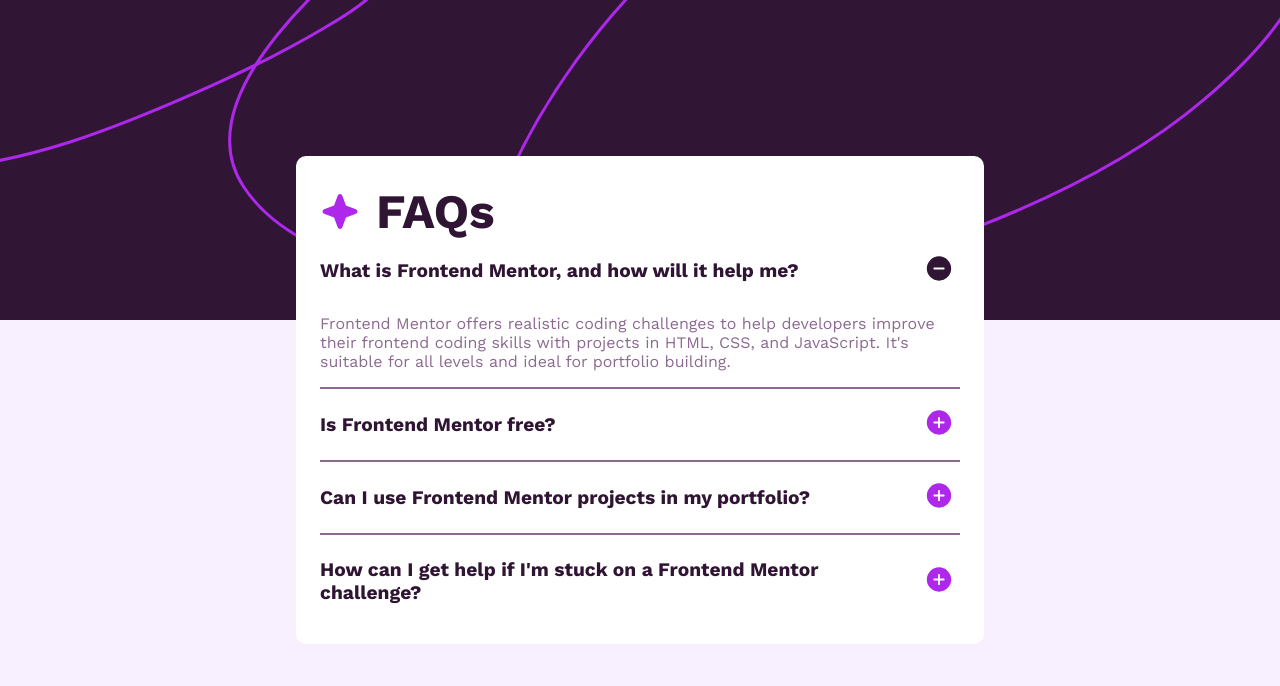
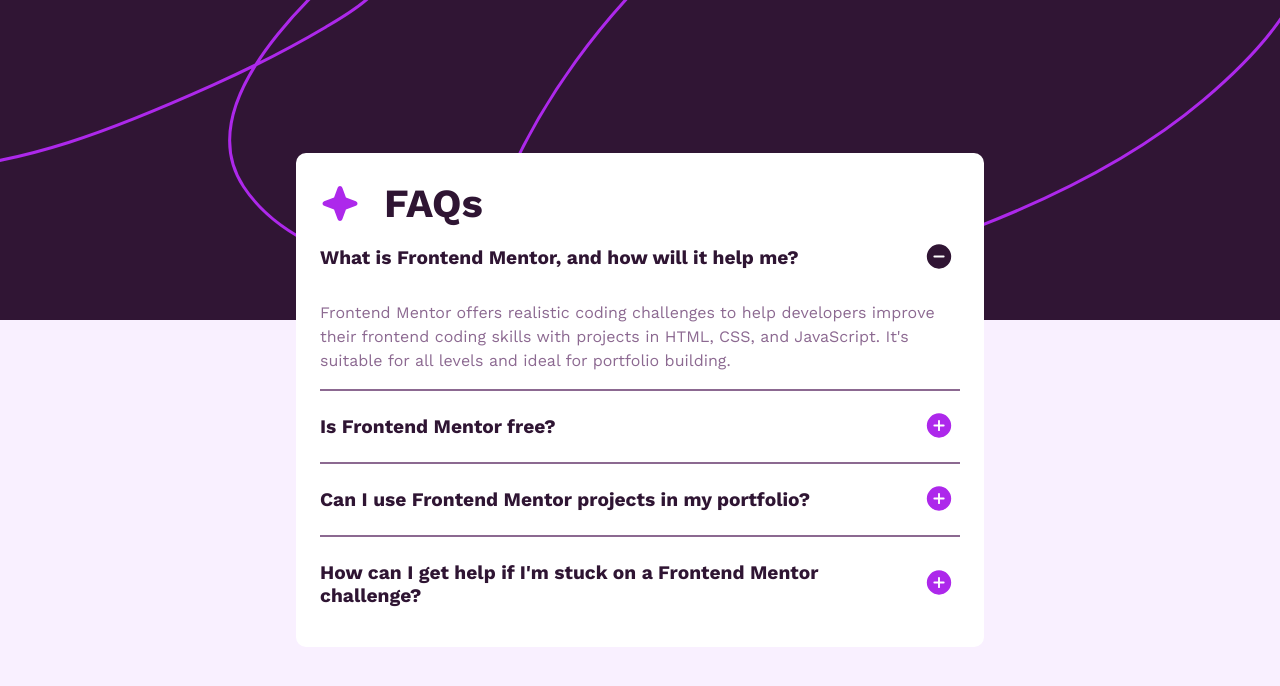
Before and after one commit to CamrynTidsworth/faq-accordion, a plain HTML site: page index.html in a window 1280 px wide. Drawn offline with nearby package versions, Linux system fonts and the light colour scheme.

Commit message:
styling tweaks and readme update

```diff
--- a/index.html
+++ b/index.html
@@ -6,6 +6,7 @@
   <link rel="icon" type="image/png" sizes="32x32" href="./assets/images/favicon-32x32.png">
   <link rel="stylesheet" type="text/css" href="style.css" />
   <link href="https://fonts.googleapis.com/css2?family=Work+Sans:ital,wght@0,100..900;1,100..900&display=swap" rel="stylesheet">
+  <link href="reset.css" />
   <title>Frontend Mentor | FAQ accordion</title>
 </head>
 <body>
@@ -89,13 +90,6 @@
       </div>
     </section>
   </main>
-
   <script src="script.js"></script>
-  <!--
-  <div class="attribution">
-    Challenge by <a href="https://www.frontendmentor.io?ref=challenge" target="_blank">Frontend Mentor</a>.
-    Coded by <a href="#">Your Name Here</a>.
-  </div>
-  -->
 </body>
 </html>
--- a/script.js
+++ b/script.js
@@ -1,15 +1,9 @@
 
 
-const accordions = document.querySelectorAll('.accordion');
+let accordions = document.querySelectorAll('.accordion');
 accordions.forEach(accordion => {
     accordion.addEventListener('click', e => {
-        //let accordionBtn = accordion.querySelector('button');
         accordion.classList.toggle('active');
-        //if (accordionBtn.textContent === '-') {
-        //    accordionBtn.textContent = '+';
-        //} else {
-        //  accordionBtn.textContent = '-';
-        //}
     })
 })
 
--- a/style.css
+++ b/style.css
@@ -6,7 +6,7 @@
 }
 
 body {
-    height: 100vh;
+    min-height: 100vh;
     margin: 0;
     padding: 0;
     display: flex;
@@ -21,6 +21,7 @@
     background-color: var(--white);
     padding: 1.5rem;
     border-radius: 10px;
+    margin-block: 0.8rem;
 }
 
 .head {
@@ -30,9 +31,9 @@
 }
 
 h1 {
-    margin-left: 1rem;
+    margin-left: 1.5rem;
     margin-block: 0.2rem;
-    font-size: 3rem;
+    font-size: 2.5rem;
     font-weight: 700;
     color: var(--dark-purple);
 }
@@ -71,6 +72,7 @@
     color: var(--grayish-purple);
     font-weight: 400;
     display: none;
+    line-height: 1.5rem;
 }
 
 .accordion-header:hover {
@@ -85,13 +87,6 @@
 hr {
     border: 0.5px solid var(--grayish-purple);
 }
-
-/*
-.attribution { font-size: 11px; text-align: center; }
-    .attribution a { color: hsl(228, 45%, 44%); }
-*/
-
-
 
 /* MEDIA QUERIES */
 
```
Also changed, not shown: assets/images/screenshot.png (added), 2 other files.
